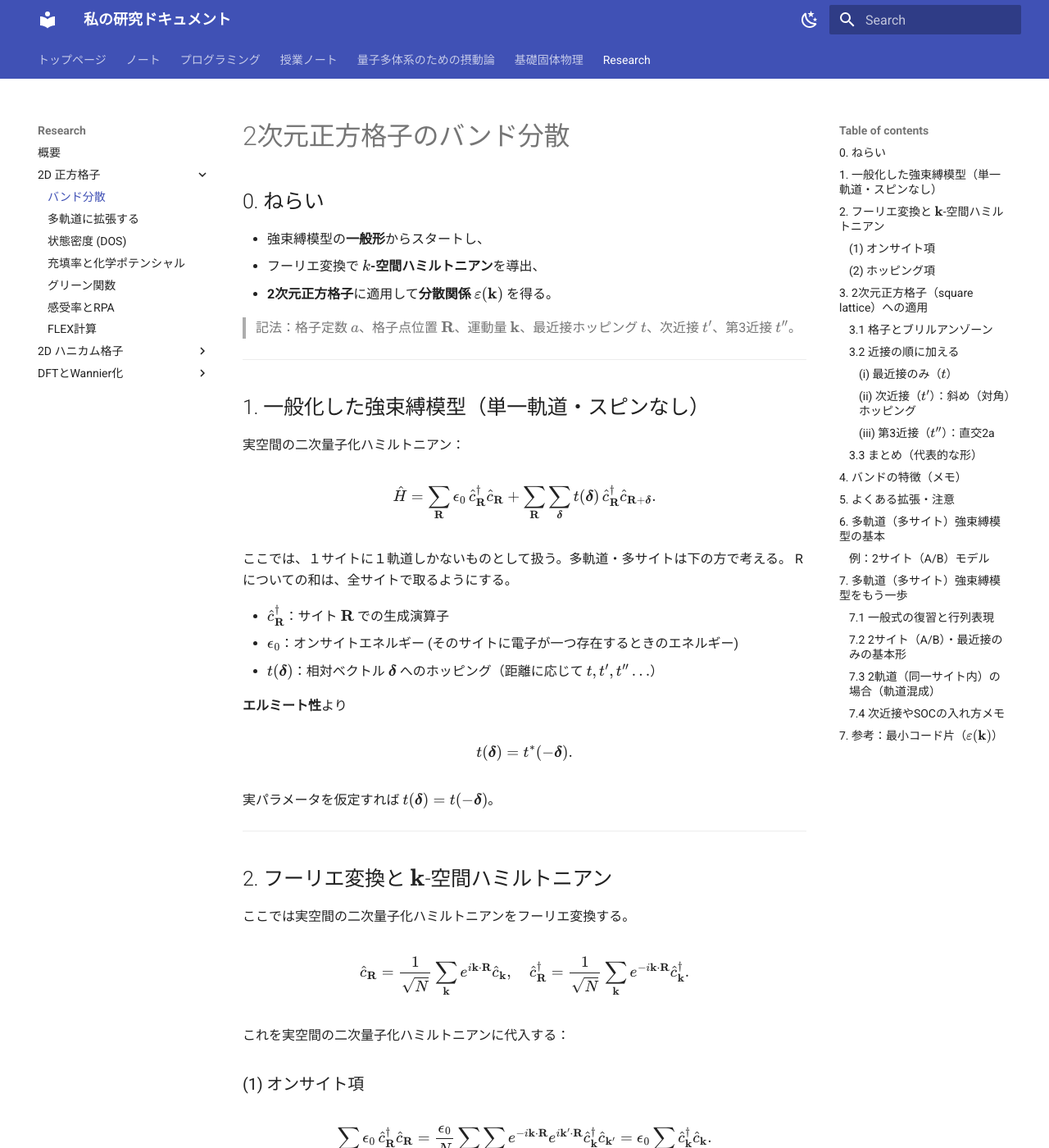
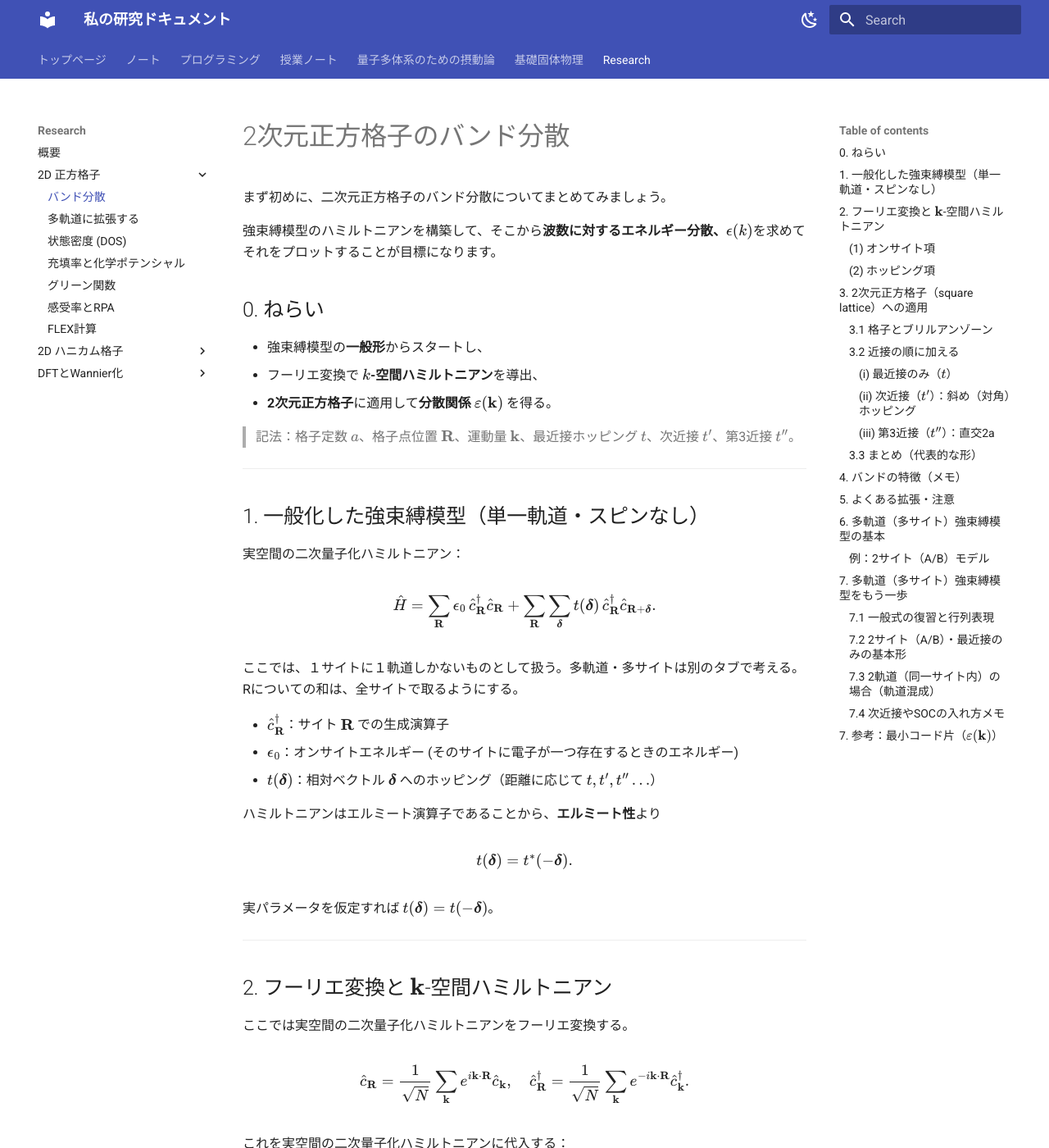
Before and after one commit to harunao-negishi/mydocs, an MkDocs documentation site: the page built from docs/research/square/band.md, in a window 1280 px wide and 1400 px high. Shown: the whole window at 82% size. Built offline with MkDocs 1.6.1 and Material for MkDocs 9.7.7, drawn with Linux system fonts in a browser that asks for light colours; some of the changed text lies outside the part shown.

Commit message:
band_2d_lattice

```diff
--- a/docs/research/square/band.md
+++ b/docs/research/square/band.md
@@ -1,4 +1,8 @@
 # 2次元正方格子のバンド分散
+
+まず初めに、二次元正方格子のバンド分散についてまとめてみましょう。
+
+強束縛模型のハミルトニアンを構築して、そこから**波数に対するエネルギー分散、\(\epsilon(k)\)**を求めてそれをプロットすることが目標になります。
 
 ## 0. ねらい
 - 強束縛模型の**一般形**からスタートし、
@@ -17,14 +21,14 @@ $$
 \hat{H}= \sum_{\mathbf{R}} \epsilon_0\, \hat{c}^\dagger_{\mathbf{R}} \hat{c}_{\mathbf{R}}+ \sum_{\mathbf{R}}\sum_{\boldsymbol{\delta}} t(\boldsymbol{\delta})\,\hat{c}^\dagger_{\mathbf{R}} \hat{c}_{\mathbf{R}+\boldsymbol{\delta}}.
 $$
 
-ここでは、１サイトに１軌道しかないものとして扱う。多軌道・多サイトは下の方で考える。
+ここでは、１サイトに１軌道しかないものとして扱う。多軌道・多サイトは別のタブで考える。
 Rについての和は、全サイトで取るようにする。
 
 - \(\hat{c}^\dagger_{\mathbf{R}}\)：サイト \(\mathbf{R}\) での生成演算子
 - \(\epsilon_0\)：オンサイトエネルギー  (そのサイトに電子が一つ存在するときのエネルギー)
 - \(t(\boldsymbol{\delta})\)：相対ベクトル \(\boldsymbol{\delta}\) へのホッピング（距離に応じて \(t, t', t''\dots\)）
 
-**エルミート性**より
+ハミルトニアンはエルミート演算子であることから、**エルミート性**より
 
 \[
 t(\boldsymbol{\delta}) = t^*(-\boldsymbol{\delta}).
@@ -102,7 +106,7 @@ e^{i\mathbf{k}'\cdot(\mathbf{R}+\boldsymbol{\delta})}
 
 ### 3.1 格子とブリルアンゾーン
 - 実空間基底：\(\mathbf{a}_1=(a,0),\ \mathbf{a}_2=(0,a)\)
-- 逆格子基底：\(\mathbf{b}_1=\tfrac{2\pi}{a}(1,0),\ \mathbf{b}_2=\tfrac{2\pi}{a}(0,1)\)
+- 逆格子基底：\(\mathbf{b}_1=\tfrac{2\pi}{a}(1,0),\ \mathbf{b}_2=\tfrac{2\pi}{a}(0,1)\)  （具体的な形がわからなくても、\(\mathbf{a}_i\cdot\mathbf{b}_j=2\pi i\delta_{ij}\)をわかっていればよい）
 - 1次BZ：\(k_x, k_y \in [-\pi/a,\,\pi/a]\)
 
 **最近接（NN）**の相対ベクトル：
@@ -110,6 +114,8 @@ e^{i\mathbf{k}'\cdot(\mathbf{R}+\boldsymbol{\delta})}
 \[
 \boldsymbol{\delta}\in\{(\pm a,0),(0,\pm a)\}.
 \]
+
+これについても、実空間の基底に対して…と考えた方が応用が効いてよいと思われる。
 
 ### 3.2 近接の順に加える
 
```
Also changed, not shown: docs/research/overview.md (+6 -0 lines).
